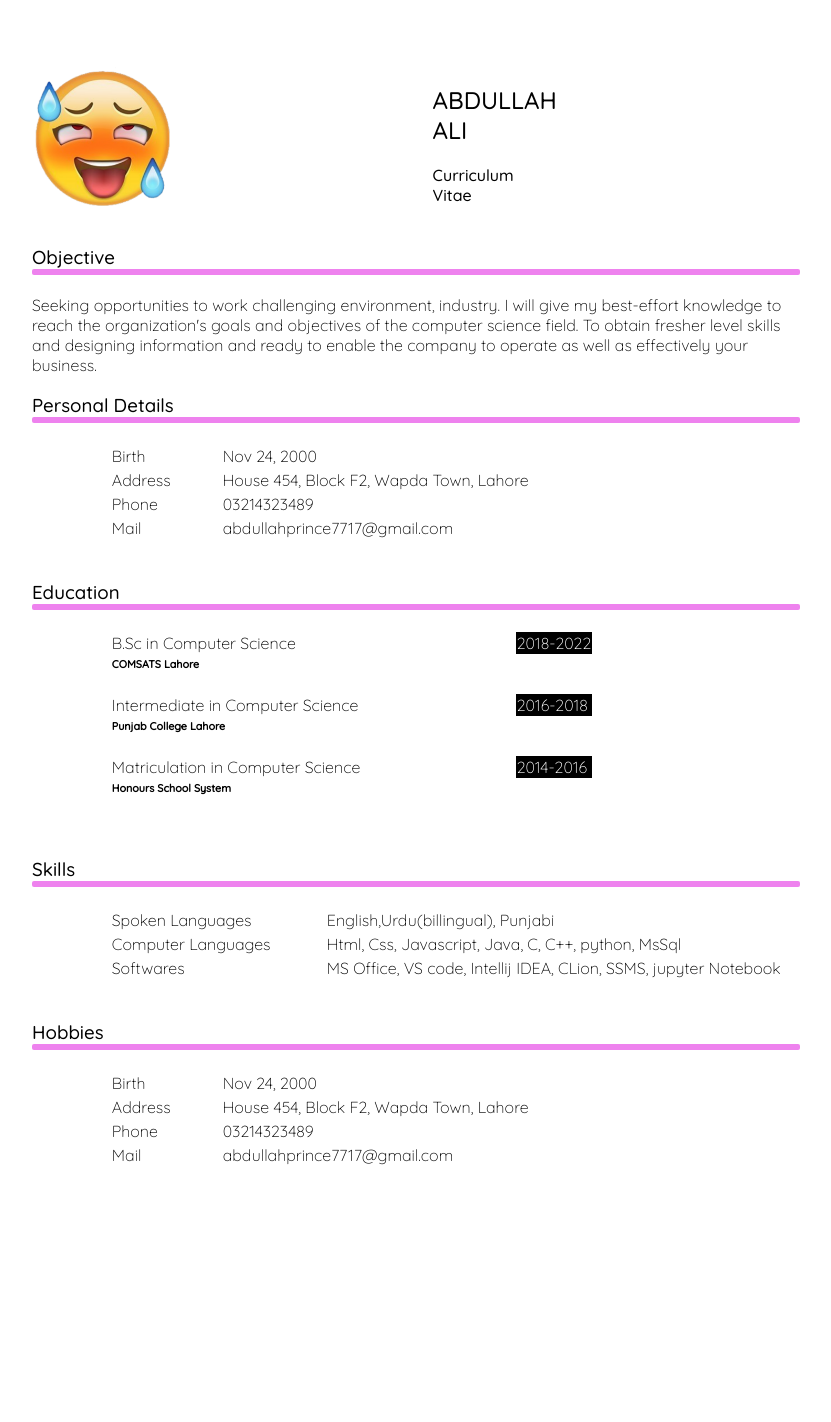
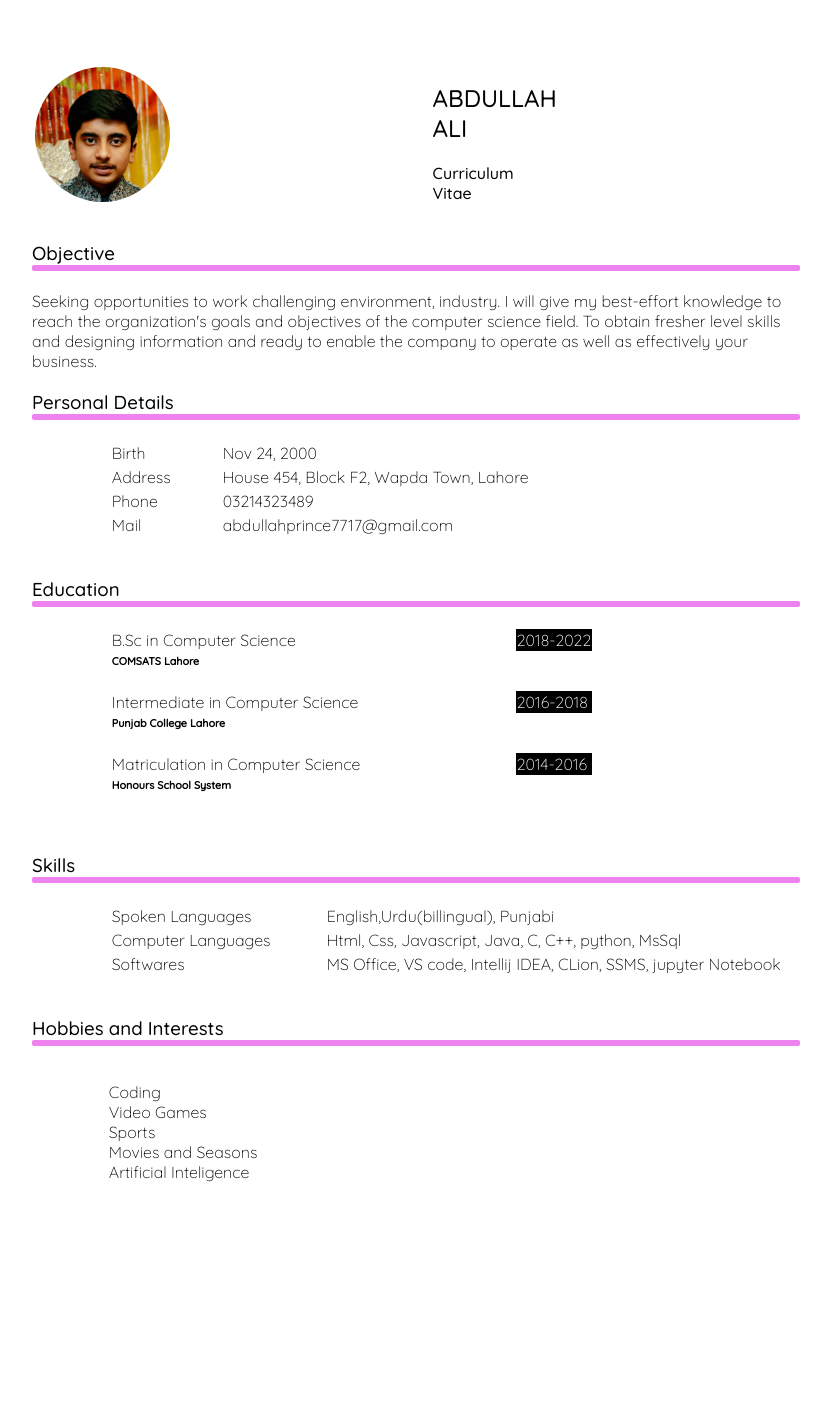
Before and after one commit to abdullahprince7717/MERN-first-assignment, a PHP site: page / in a window 1280 px wide. Shown: the top 1422 px of the page, without its empty margins (224-1055 px from the left). Before the commit the page ends 1165 px from the top, so only its background shows below. Run offline with PHP 8.4, Linux system fonts and the light colour scheme.

Commit message:
circular image

```diff
--- a/assignment1-CV.css
+++ b/assignment1-CV.css
@@ -23,6 +23,7 @@ body{
 img{
 
     margin-bottom: 10%;
+    border-radius: 50%;
 
 }
 
@@ -48,6 +49,7 @@ h3{
 
     padding-left: 10%;
 
+
 }
 
 
@@ -67,3 +69,8 @@ h1, h2, h3, h4, h5 {
 
     font-weight: 375;
 }
+
+ul{
+
+    list-style: none;
+}
--- a/assignment1-CV.html
+++ b/assignment1-CV.html
@@ -16,7 +16,7 @@
         <tr>
 
             <td id="tdimg" rowspan="2" >
-                <img src="aheago.png" alt="CV image" width="135px" >
+                <img src="pic for cv.jpeg" alt="CV image" width="135px" >
 
             </td>
 
@@ -140,33 +140,18 @@
     <br>
 
 
-    <h3>Hobbies</h3>
+    <h3>Hobbies and Interests</h3>
     <hr>
     <br>
 
-    <table id = "hobbiestable" >
-        <tr>
-            <td>Birth &emsp;&emsp;&emsp;</td>
-            <td>Nov 24, 2000</td>
+    <ul  id= "hobbiestable"  >
+        <li> Coding </li>
+        <li> Video Games </li>
+        <li> Sports </li>
+        <li> Movies and Seasons </li>
+        <li> Artificial Inteligence </li>
+    </ul>
 
-        </tr>
-
-        <tr rowspan="2">
-            <td>Address&emsp;&emsp;&emsp;</td>
-            <td>House 454, Block F2, Wapda Town, Lahore</td>
-
-        </tr>
-
-        <tr>
-            <td>Phone&emsp;&emsp;&emsp;</td>
-            <td>03214323489</td>
-
-        </tr>
-
-        <td>Mail&emsp;&emsp;&emsp;</td>
-        <td>abdullahprince7717@gmail.com</td>
-
-    </table>
     <br>
 
 
```
Also changed, not shown: pic for cv.jpeg (added).
